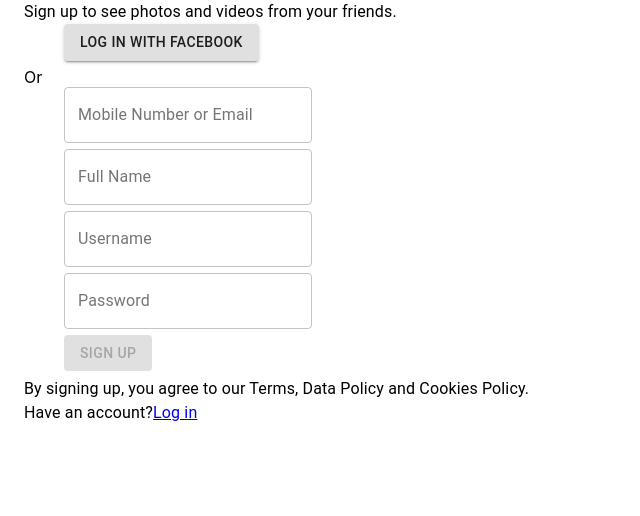
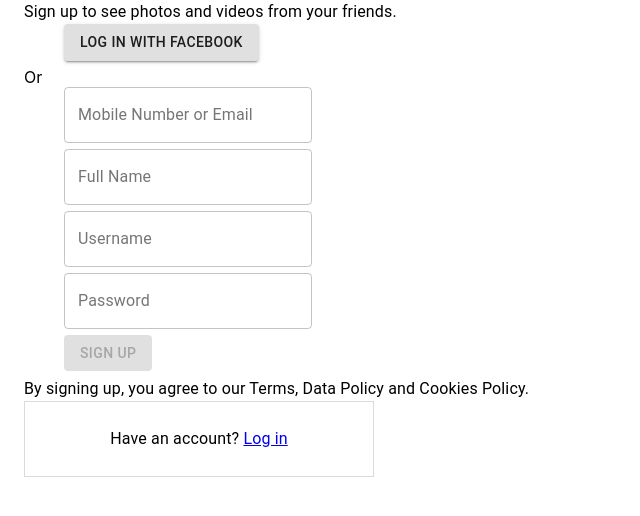
Before and after one commit to shogo54/instagram-clone, a React (Create React App) app: page / in a window 1280 px wide. Shown: the top 516 px of the page, without its empty margins (0-640 px from the left). Built offline with nearby package versions, Linux system fonts and the light colour scheme; no server answers.

Commit message:
Modify the style of AuthSwitch component

```diff
--- a/src/components/AuthSwitch/index.tsx
+++ b/src/components/AuthSwitch/index.tsx
@@ -1,12 +1,15 @@
 import React from 'react';
-import { Typography } from '@material-ui/core';
+import { Grid, Typography } from '@material-ui/core';
 import { Link } from 'react-router-dom';
+import { useStyles } from './style';
 
 interface AuthSwitchProps {
   dest: 'login' | 'signup';
 }
 
 const AuthSwitch: React.FC<AuthSwitchProps> = ({ dest = 'signup' }) => {
+  const classes = useStyles();
+
   let text = "Don't have an account?";
   let buttonText = 'Sign up';
 
@@ -16,12 +19,19 @@ const AuthSwitch: React.FC<AuthSwitchProps> = ({ dest = 'signup' }) => {
   }
 
   return (
-    <>
-      <Typography>
-        {text}
-        <Link to={`/accounts/${dest}`}>{buttonText}</Link>
-      </Typography>
-    </>
+    <Grid
+      container
+      direction='column'
+      justify='flex-start'
+      alignItems='center'
+      classes={classes}
+    >
+      <Grid item>
+        <Typography align='center' style={{ width: '100%' }}>
+          {text} <Link to={`/accounts/${dest}`}>{buttonText}</Link>
+        </Typography>
+      </Grid>
+    </Grid>
   );
 };
 
--- /dev/null
+++ b/src/components/AuthSwitch/style.ts
@@ -0,0 +1,10 @@
+import { makeStyles } from '@material-ui/core/styles';
+
+export const useStyles = makeStyles({
+    root: {
+      width: 350,
+      padding: '25px 0',
+      border: '1px solid rgba(219,219,219)',
+    },
+  }
+);
```
